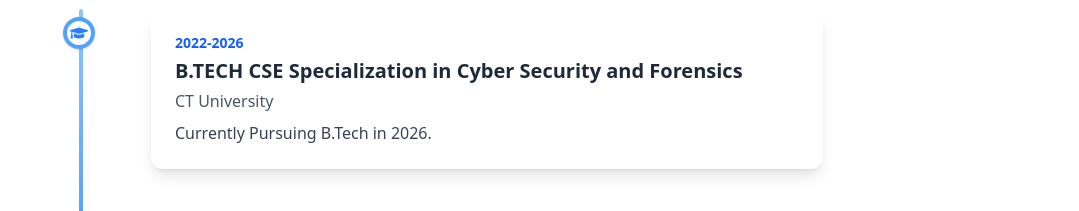
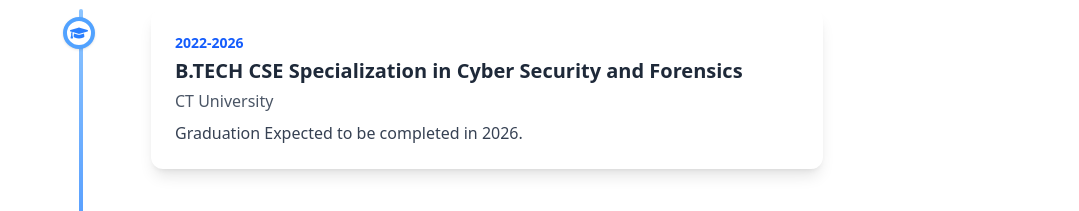
Before and after one commit to Gabrial-8467/Portfolio, a React (Vite) app in the folder frontend/: page / in a window 1280 px wide. Shown: the part 3640-3851 px from the top of the page, without its empty margins (201-1280 px from the left). Built offline with nearby package versions, Linux system fonts and the light colour scheme.

Commit message:
Update Education.jsx

```diff
--- a/frontend/src/components/Education.jsx
+++ b/frontend/src/components/Education.jsx
@@ -6,7 +6,7 @@
     year: "2022-2026",
     title: "B.TECH CSE Specialization in Cyber Security and Forensics",
     org: "CT University",
-    description: "Currently Pursuing B.Tech in 2026.",
+    description: "Graduation Expected to be completed in 2026.",
   },
   {
     year: "March 2022",
```
